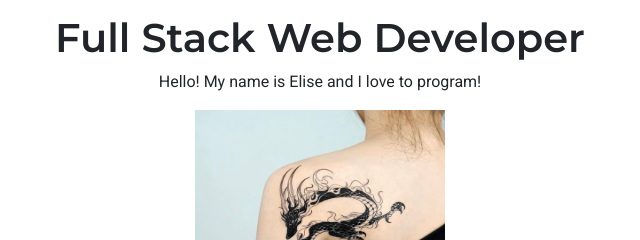
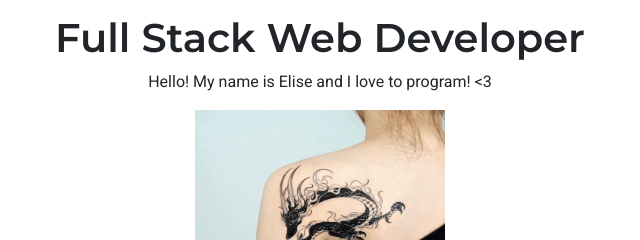
Before and after one commit to fatherdevs/fcbportfolio, a plain HTML site: page index.html in a window 1280 px wide. Shown: the part 149-389 px from the top of the page, 320-960 px from the left. Drawn offline with nearby package versions, Linux system fonts and the light colour scheme.

Commit message:
Added a heart to Self-description

```diff
--- a/index.html
+++ b/index.html
@@ -54,7 +54,7 @@
 		<!-- Landing section -->
 		<section id="landing" class="jumbotron text-center mt-3">
 			<h1>Full Stack Web Developer</h1>
-			<p>Hello! My name is Elise and I love to program!</p>
+			<p>Hello! My name is Elise and I love to program! <3</p>
 			<img src="images/ink.jpg"/>
 		</section>
 
```
